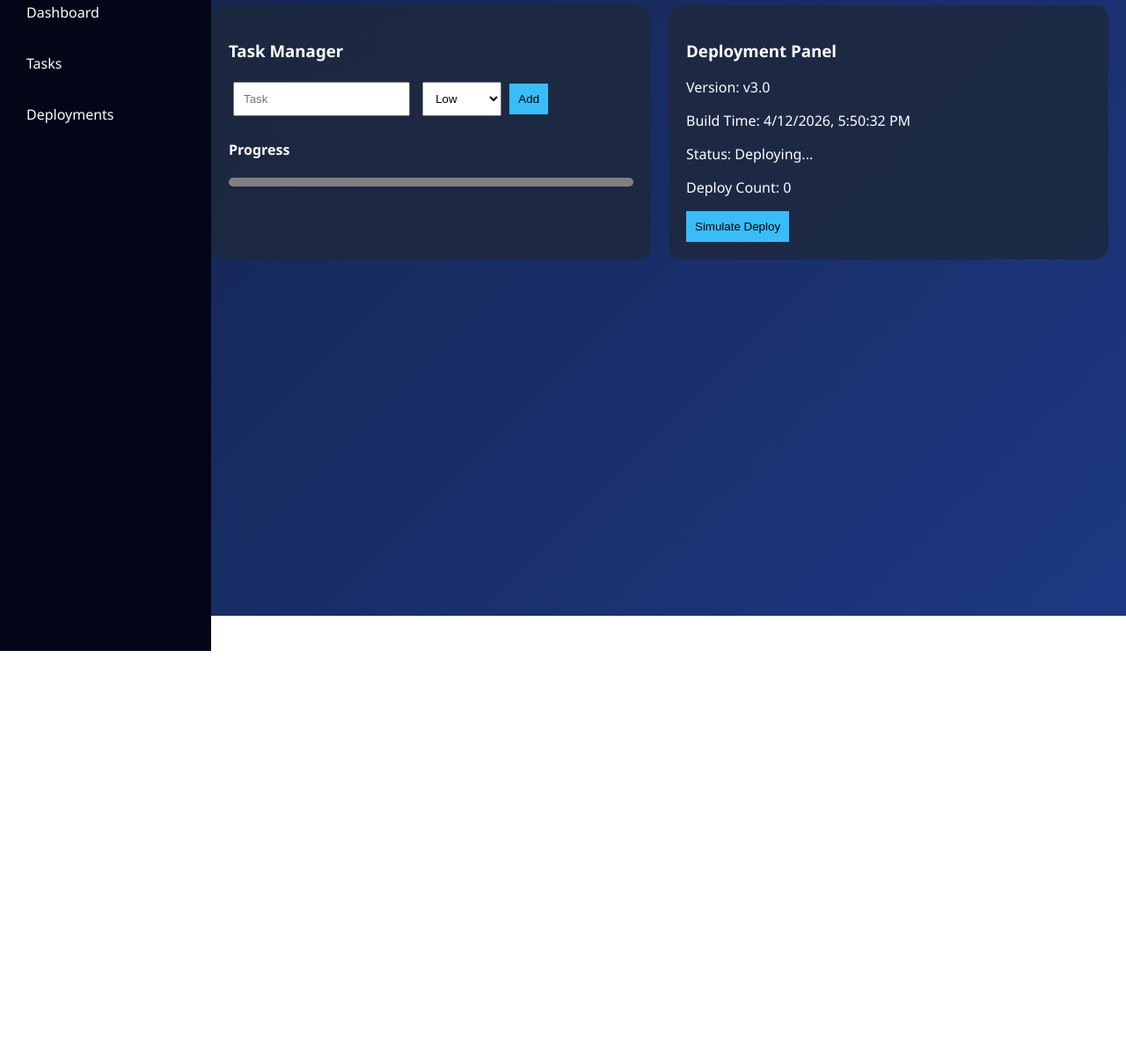
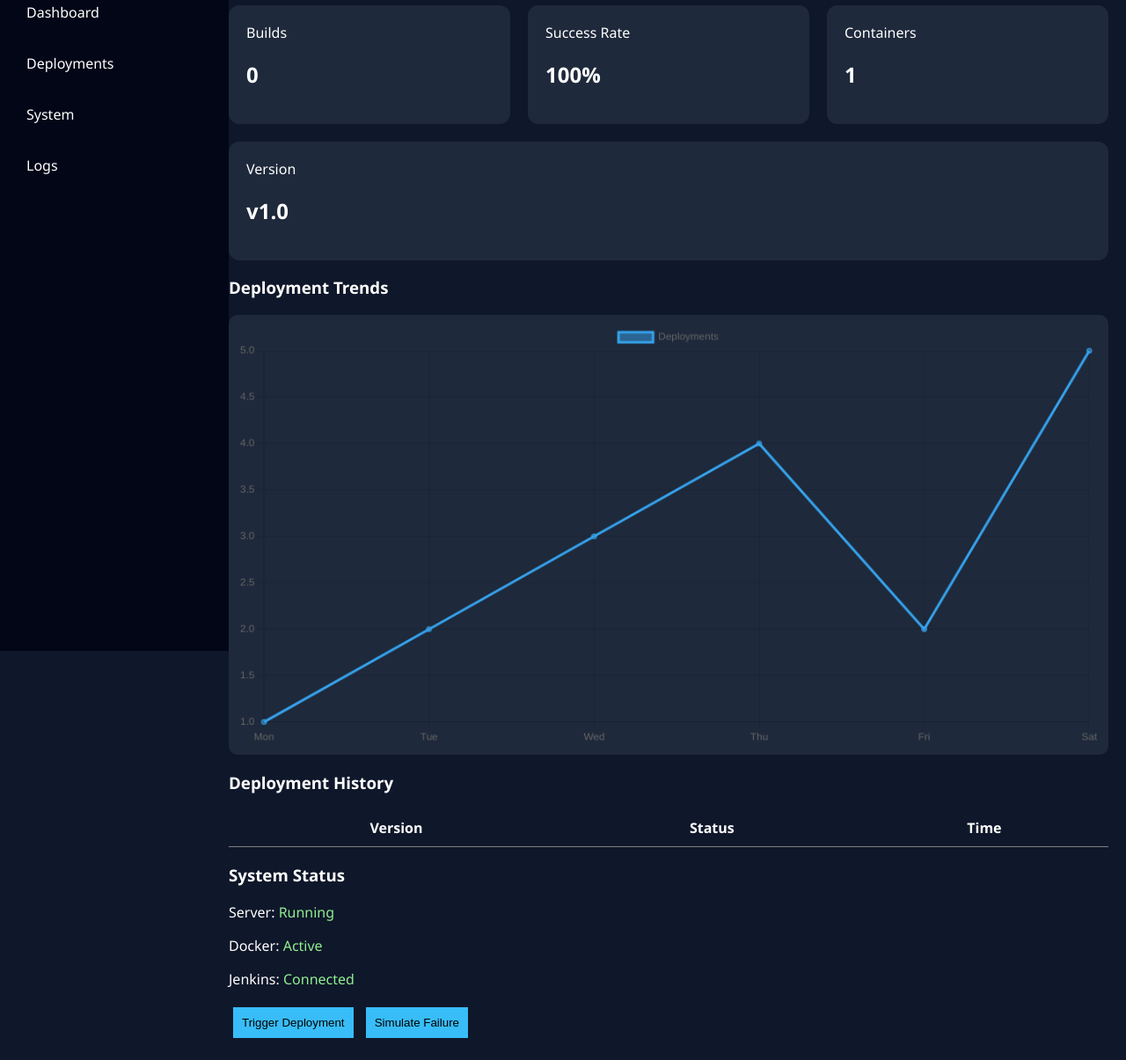
Before and after one commit to Simran24MCC20089/deployflow, a plain HTML site: page index.html in a window 1280 px wide. Shown: the part 100-1305 px from the top of the page at 88% size. Before the commit the page ends 800 px from the top, so only its background shows below. Drawn offline with nearby package versions, Linux system fonts and the light colour scheme.

Commit message:
industry level dashboard

```diff
--- a/index.html
+++ b/index.html
@@ -2,47 +2,40 @@
 <html lang="en">
 <head>
 <meta charset="UTF-8">
-<title>DeployFlow Pro Max 🚀</title>
+<title>DeployFlow Enterprise 🚀</title>
+<script src="https://cdn.jsdelivr.net/npm/chart.js"></script>
 
 <style>
 body {
   margin: 0;
   font-family: 'Segoe UI';
-  background: linear-gradient(-45deg, #1e3a8a, #0f172a, #2563eb);
-  background-size: 400% 400%;
-  animation: gradient 10s ease infinite;
+  background: #0f172a;
   color: white;
 }
 
-@keyframes gradient {
-  0% {background-position: 0%;}
-  50% {background-position: 100%;}
-  100% {background-position: 0%;}
-}
+.light { background: #f1f5f9; color: black; }
 
 .sidebar {
-  width: 200px;
+  width: 220px;
   height: 100vh;
   background: #020617;
   position: fixed;
   padding: 20px;
 }
 
-.sidebar h2 {
-  color: #38bdf8;
-}
+.sidebar h2 { color: #38bdf8; }
 
 .sidebar p {
+  padding: 10px;
   cursor: pointer;
-  padding: 10px;
 }
 
 .main {
-  margin-left: 220px;
+  margin-left: 240px;
   padding: 20px;
 }
 
-.container {
+.cards {
   display: flex;
   gap: 20px;
   flex-wrap: wrap;
@@ -50,197 +43,162 @@ body {
 
 .card {
   flex: 1;
-  min-width: 300px;
-  background: rgba(30,41,59,0.8);
+  min-width: 200px;
+  background: #1e293b;
   padding: 20px;
-  border-radius: 15px;
+  border-radius: 12px;
   transition: 0.3s;
 }
 
-.card:hover {
-  transform: scale(1.03);
+.card:hover { transform: translateY(-5px); }
+
+table {
+  width: 100%;
+  border-collapse: collapse;
 }
 
-input, select {
+td, th {
   padding: 10px;
-  margin: 5px;
+  border-bottom: 1px solid gray;
 }
 
 button {
   padding: 10px;
+  margin: 5px;
   background: #38bdf8;
   border: none;
   cursor: pointer;
 }
 
-li {
-  list-style: none;
-  background: #334155;
-  margin: 5px;
+canvas {
+  background: #1e293b;
   padding: 10px;
-  border-radius: 5px;
-  display: flex;
-  justify-content: space-between;
+  border-radius: 10px;
 }
 
-.high { border-left: 5px solid red; }
-.medium { border-left: 5px solid orange; }
-.low { border-left: 5px solid green; }
+.status-green { color: lightgreen; }
+.status-red { color: red; }
 
-.progress {
-  height: 10px;
-  background: gray;
-  border-radius: 5px;
-  overflow: hidden;
-}
-
-.progress-bar {
-  height: 10px;
-  background: #38bdf8;
-  width: 0%;
-}
-
-.toast {
-  position: fixed;
-  bottom: 20px;
+.toggle {
+  position: absolute;
   right: 20px;
-  background: black;
-  padding: 10px;
-  border-radius: 5px;
-  display: none;
+  top: 20px;
 }
 </style>
 </head>
 
 <body>
 
+<button class="toggle" onclick="toggleTheme()">🌙</button>
+
 <div class="sidebar">
 <h2>DeployFlow 🚀</h2>
 <p>Dashboard</p>
-<p>Tasks</p>
 <p>Deployments</p>
+<p>System</p>
+<p>Logs</p>
 </div>
 
 <div class="main">
 
-<h1>DeployFlow Pro Max 🚀</h1>
+<h1>DevOps Monitoring Dashboard</h1>
 
-<div class="container">
+<!-- Stats -->
+<div class="cards">
+<div class="card">Builds<br><h2 id="builds">0</h2></div>
+<div class="card">Success Rate<br><h2 id="success">100%</h2></div>
+<div class="card">Containers<br><h2>1</h2></div>
+<div class="card">Version<br><h2 id="version">v1.0</h2></div>
+</div>
 
-<div class="card">
-<h3>Task Manager</h3>
+<!-- Chart -->
+<h3>Deployment Trends</h3>
+<canvas id="chart"></canvas>
 
-<input id="taskInput" placeholder="Task">
-<select id="priority">
-<option value="low">Low</option>
-<option value="medium">Medium</option>
-<option value="high">High</option>
-</select>
+<!-- Table -->
+<h3>Deployment History</h3>
+<table>
+<tr><th>Version</th><th>Status</th><th>Time</th></tr>
+<tbody id="history"></tbody>
+</table>
 
-<button onclick="addTask()">Add</button>
+<!-- System Status -->
+<h3>System Status</h3>
+<p>Server: <span class="status-green">Running</span></p>
+<p>Docker: <span class="status-green">Active</span></p>
+<p>Jenkins: <span class="status-green">Connected</span></p>
 
-<ul id="taskList"></ul>
-
-<h4>Progress</h4>
-<div class="progress">
-<div class="progress-bar" id="progressBar"></div>
-</div>
+<!-- Actions -->
+<button onclick="deploy()">Trigger Deployment</button>
+<button onclick="failDeploy()">Simulate Failure</button>
 
 </div>
 
-<div class="card">
-<h3>Deployment Panel</h3>
+<script>
+let history = JSON.parse(localStorage.getItem("history")) || [];
 
-<p>Version: <span id="version">v3.0</span></p>
-<p>Build Time: <span id="time"></span></p>
-<p>Status: <span id="status">Deploying...</span></p>
-<p>Deploy Count: <span id="count">0</span></p>
+function deploy() {
+  let version = "v" + (history.length + 1);
+  let time = new Date().toLocaleTimeString();
 
-<button onclick="simulateDeploy()">Simulate Deploy</button>
+  history.unshift({version, status:"Success", time});
+  localStorage.setItem("history", JSON.stringify(history));
 
-</div>
-
-</div>
-
-</div>
-
-<div class="toast" id="toast"></div>
-
-<script>
-let tasks = JSON.parse(localStorage.getItem("tasks")) || [];
-let count = localStorage.getItem("count") || 0;
-
-function showToast(msg) {
-  let t = document.getElementById("toast");
-  t.innerText = msg;
-  t.style.display = "block";
-  setTimeout(()=> t.style.display="none", 2000);
+  update(version);
 }
 
-function save() {
-  localStorage.setItem("tasks", JSON.stringify(tasks));
+function failDeploy() {
+  let version = "v" + (history.length + 1);
+  let time = new Date().toLocaleTimeString();
+
+  history.unshift({version, status:"Failed", time});
+  localStorage.setItem("history", JSON.stringify(history));
+
+  update(version);
 }
 
-function addTask() {
-  let text = taskInput.value;
-  let priority = document.getElementById("priority").value;
+function update(version) {
+  document.getElementById("version").innerText = version;
+  document.getElementById("builds").innerText = history.length;
 
-  if (!text) return;
+  let success = history.filter(h=>h.status==="Success").length;
+  let rate = Math.round((success/history.length)*100);
+  document.getElementById("success").innerText = rate+"%";
 
-  tasks.push({text, done:false, priority});
-  taskInput.value="";
-  save();
-  render();
-  showToast("Task Added 🚀");
+  renderHistory();
 }
 
-function toggleTask(i) {
-  tasks[i].done = !tasks[i].done;
-  save();
-  render();
+function renderHistory() {
+  let table = document.getElementById("history");
+  table.innerHTML = "";
+
+  history.forEach(h=>{
+    table.innerHTML += `
+    <tr>
+      <td>${h.version}</td>
+      <td class="${h.status==='Success'?'status-green':'status-red'}">${h.status}</td>
+      <td>${h.time}</td>
+    </tr>`;
+  });
 }
 
-function deleteTask(i) {
-  tasks.splice(i,1);
-  save();
-  render();
+function toggleTheme() {
+  document.body.classList.toggle("light");
 }
 
-function render() {
-  let list = document.getElementById("taskList");
-  list.innerHTML = "";
+renderHistory();
 
-  let done = 0;
-
-  tasks.forEach((t,i)=>{
-    if(t.done) done++;
-
-    list.innerHTML += `
-    <li class="${t.priority}">
-      <span onclick="toggleTask(${i})">${t.text}</span>
-      <button onclick="deleteTask(${i})">❌</button>
-    </li>`;
-  });
-
-  let percent = tasks.length ? (done/tasks.length)*100 : 0;
-  document.getElementById("progressBar").style.width = percent+"%";
-}
-
-function simulateDeploy() {
-  count++;
-  localStorage.setItem("count", count);
-  document.getElementById("count").innerText = count;
-
-  document.getElementById("status").innerText = "Deploying...";
-  setTimeout(()=>{
-    document.getElementById("status").innerText = "Live ✅";
-    showToast("Deployment Successful 🎉");
-  },2000);
-}
-
-document.getElementById("time").innerText = new Date().toLocaleString();
-
-render();
+/* Chart */
+new Chart(document.getElementById("chart"), {
+  type: 'line',
+  data: {
+    labels: ["Mon","Tue","Wed","Thu","Fri","Sat"],
+    datasets: [{
+      label: "Deployments",
+      data: [1,2,3,4,2,5]
+    }]
+  }
+});
 </script>
 
 </body>
```
